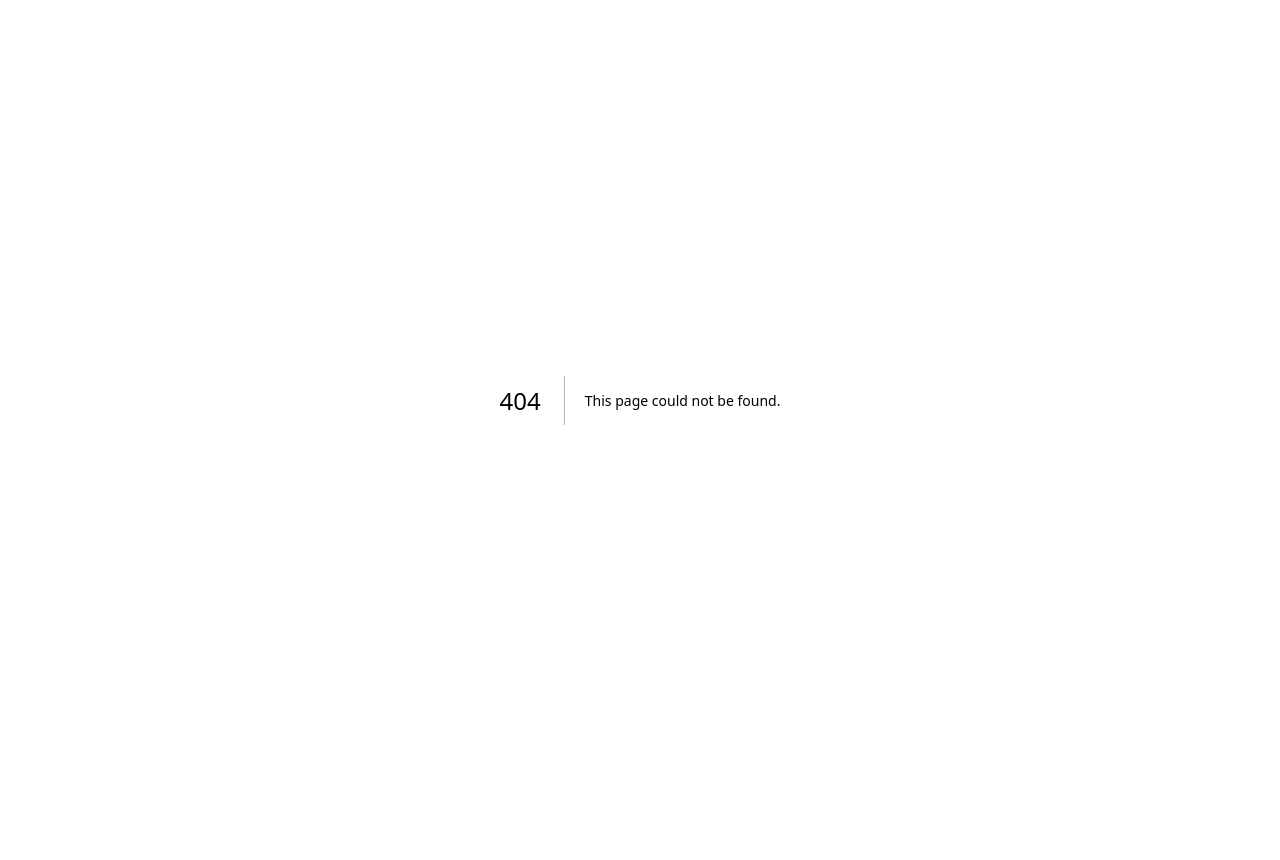
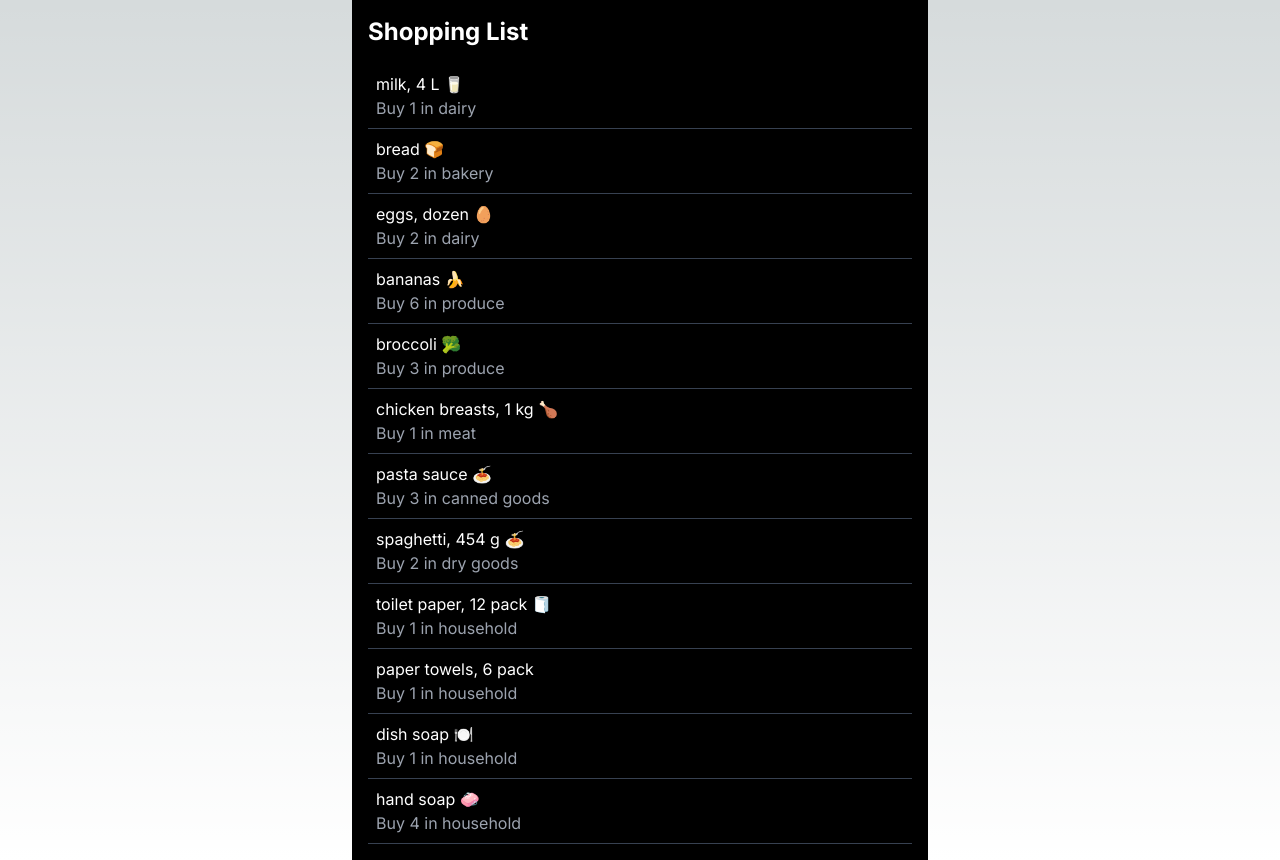
Before and after one commit to liasrwag/cprg306-assignments, a Next.js app: page /week-3 in a window 1280 px wide. Before the commit this address had no page. Before the commit the page ends 800 px from the top, so only its background shows below. Built offline with nearby package versions, Linux system fonts and the light colour scheme.

Commit message:
Create page.js

```diff
--- /dev/null
+++ b/app/week-3/page.js
@@ -0,0 +1,11 @@
+import ItemList from './item-list';
+
+export default function Page() {
+
+    return (
+        <main className="max-w-xl mx-auto p-4 bg-black text-white">
+        <h1 className="text-2xl font-bold mb-4">Shopping List</h1>
+        <ItemList />
+        </main>
+  );
+};
```
